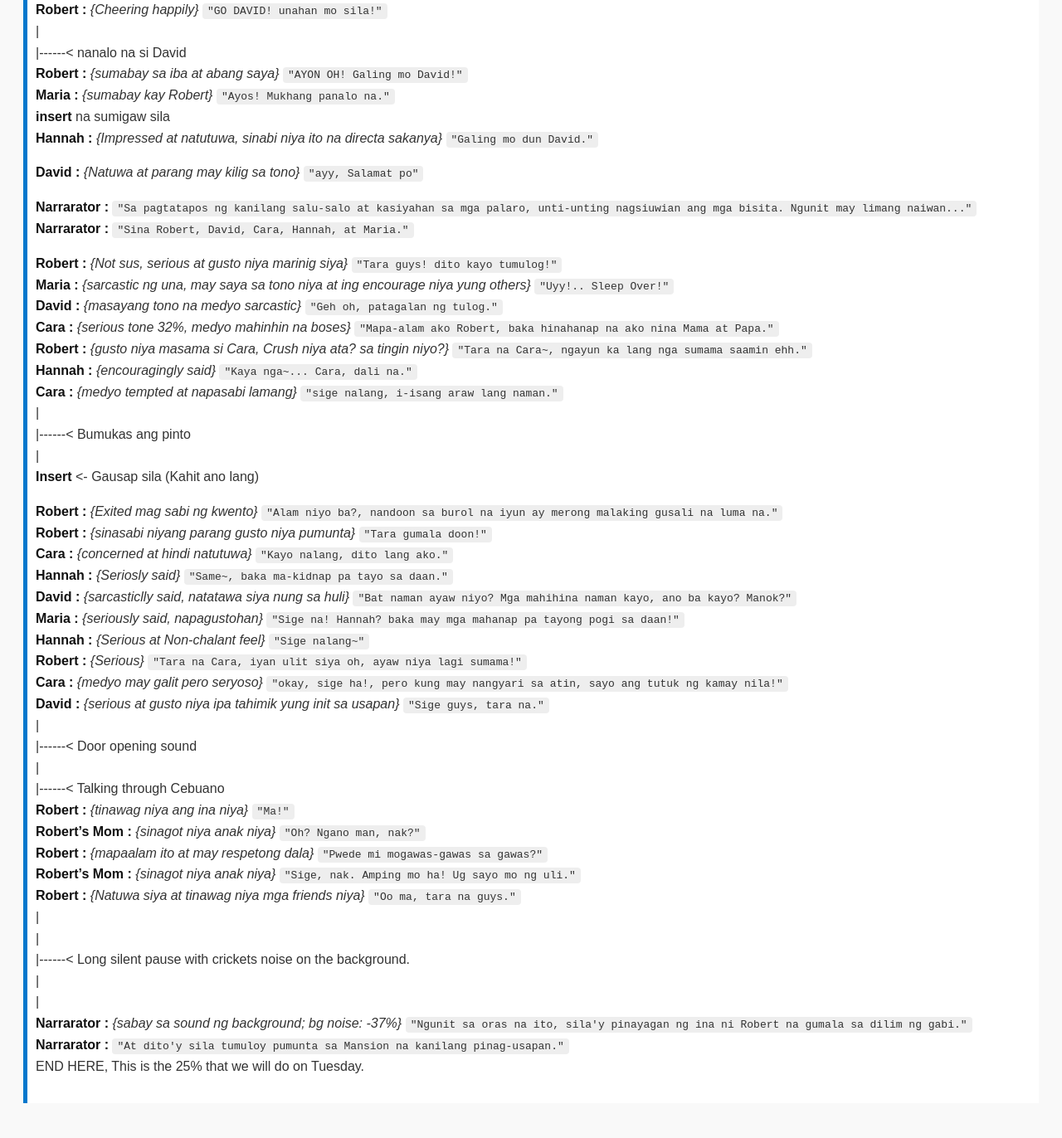
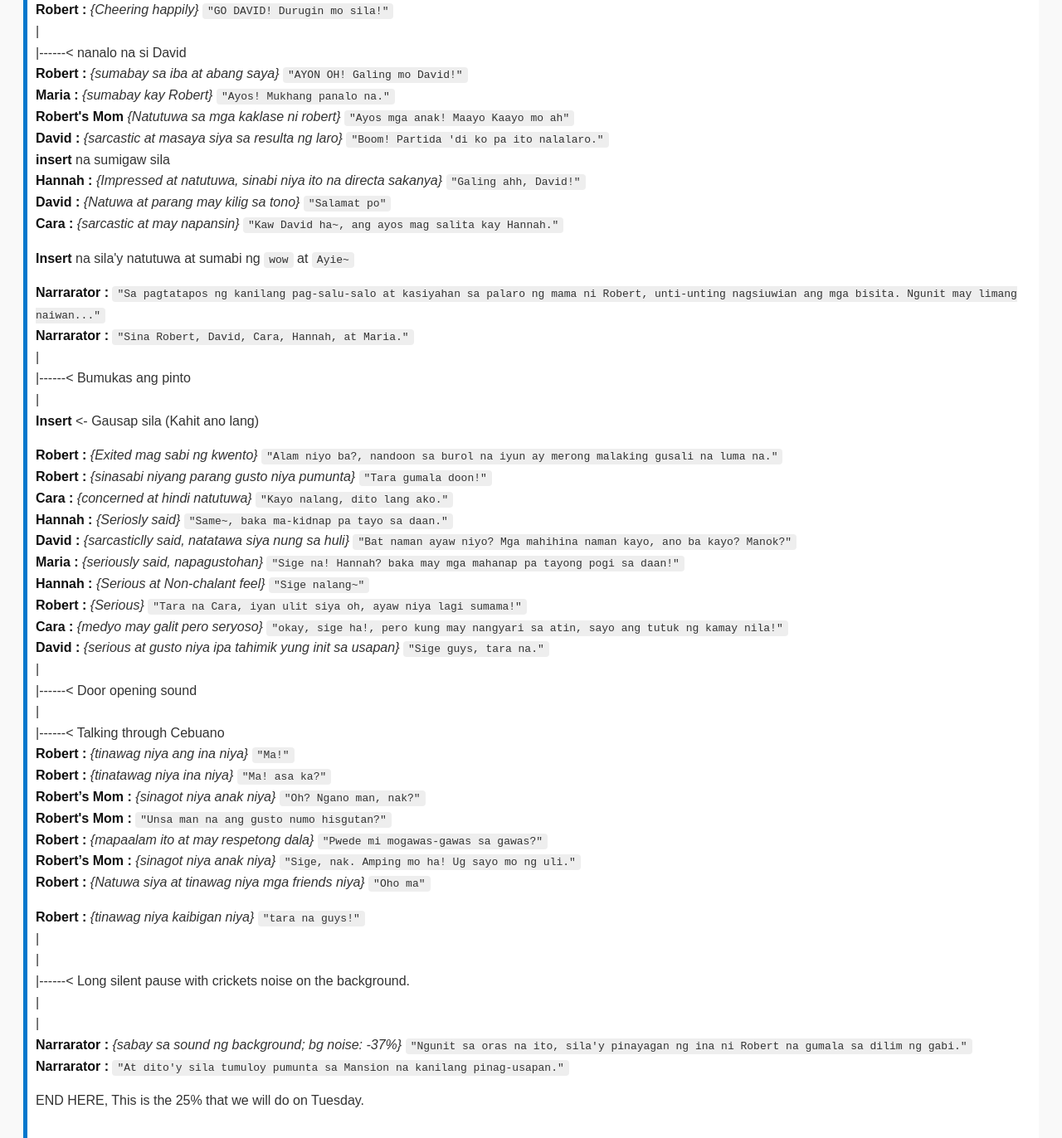
Before and after one commit to kean-lang/Media-Arts---Projects, a plain HTML site: page Radio_Script.html in a window 1280 px wide. Shown: the part 3286-4658 px from the top of the page at 83% size. Drawn offline with Linux system fonts and the light colour scheme.

Commit message:
Update Radio_Script.html
What the

```diff
--- a/Radio_Script.html
+++ b/Radio_Script.html
@@ -113,35 +113,32 @@
   <strong>Cara :</strong> <em>{kindly said, direct at ma respeto at soft}</em> <code>"mapaalam lang po ako."</code>    <br />
   |  <br />
   |  <br />
-  |------< Long silent pause  <br />
+  |------< Long silent pause with intro music  <br />
   |  <br />
   |  <br />
   <strong>Narrarator :</strong> <em>{Serious at bagong araw na tono}</em> <code>"Noong araw ng kanilang pagtatapos, nagtipon ang limang kabataan sa bahay ni Robert upang magdiwang. Masaya ang lahat—puno ng tawa, kwentuhan, at alaala. Ngunit sa gitna ng kasayahan, binanggit ni Robert ang isang bagay na bumalot ng katahimikan sa gabi… "</code>  <br />
   <strong>Narrarator :</strong> <em>{kasunod ng una niyang sinabi}</em> <code>"Isang lumang mansyon sa itaas ng burol."</code>  <br />
   <strong>Narrarator :</strong> <em>{kasunod din ito}</em> <code>"At dito nagsisimula… ang kwento ng limang kabataang pumasok sa bahay na hindi dapat pinasok."</code>  <br />
   |  <br />
-  |------< mid pause with background noice of a party  <br />
+  |------< mid pause with background noice of a group party  <br />
   |  <br />
   |  <br />
   <strong>Insert</strong> <- Crowd scraming happily  <br />
   |  <br />
-  <strong>Robert :</strong> <em>{Cheering happily}</em> <code>"GO DAVID! unahan mo sila!"</code>  <br />
+  <strong>Robert :</strong> <em>{Cheering happily}</em> <code>"GO DAVID! Durugin mo sila!"</code>  <br />
   |  <br />
   |------< nanalo na si David  <br />
   <strong>Robert :</strong> <em>{sumabay sa iba at abang saya}</em> <code>"AYON OH! Galing mo David!"</code>  <br />
   <strong>Maria :</strong> <em>{sumabay kay Robert}</em> <code>"Ayos! Mukhang panalo na."</code>  <br />
+  <strong>Robert's Mom</strong> <em>{Natutuwa sa mga kaklase ni robert}</em> <code>"Ayos mga anak! Maayo Kaayo mo ah"</code>  <br />
+  <strong>David :</strong> <em>{sarcastic at masaya siya sa resulta ng laro}</em> <code>"Boom! Partida 'di ko pa ito nalalaro."</code>  <br />
   <strong>insert</strong> na sumigaw sila<br />
-  <strong>Hannah :</strong> <em>{Impressed at natutuwa, sinabi niya ito na directa sakanya}</em> <code>"Galing mo dun David."</code></p>
-  <p><strong>David :</strong> <em>{Natuwa at parang may kilig sa tono}</em> <code>"ayy, Salamat po"</code></p>
-  <p><strong>Narrarator :</strong> <code>"Sa pagtatapos ng kanilang salu-salo at kasiyahan sa mga palaro, unti-unting nagsiuwian ang mga bisita. Ngunit may limang naiwan..."</code>  <br />
-  <strong>Narrarator :</strong> <code>"Sina Robert, David, Cara, Hannah, at Maria."</code></p>
-  <p><strong>Robert :</strong> <em>{Not sus, serious at gusto niya marinig siya}</em> <code>"Tara guys! dito kayo tumulog!"</code>  <br />
-  <strong>Maria :</strong> <em>{sarcastic ng una, may saya sa tono niya at ing encourage niya yung others}</em> <code>"Uyy!.. Sleep Over!"</code>  <br />
-  <strong>David :</strong> <em>{masayang tono na medyo sarcastic}</em> <code>"Geh oh, patagalan ng tulog."</code>  <br />
-  <strong>Cara :</strong> <em>{serious tone 32%, medyo mahinhin na boses}</em> <code>"Mapa-alam ako Robert, baka hinahanap na ako nina Mama at Papa."</code>  <br />
-  <strong>Robert :</strong> <em>{gusto niya masama si Cara, Crush niya ata? sa tingin niyo?}</em> <code>"Tara na Cara~, ngayun ka lang nga sumama saamin ehh."</code>  <br />
-  <strong>Hannah :</strong> <em>{encouragingly said}</em> <code>"Kaya nga~... Cara, dali na."</code>  <br />
-  <strong>Cara :</strong> <em>{medyo tempted at napasabi lamang}</em> <code>"sige nalang, i-isang araw lang naman."</code>  <br />
+  <strong>Hannah :</strong> <em>{Impressed at natutuwa, sinabi niya ito na directa sakanya}</em> <code>"Galing ahh, David!"</code><br />
+  <strong>David :</strong> <em>{Natuwa at parang may kilig sa tono}</em> <code>"Salamat po"</code><br />
+  <strong>Cara :</strong> <em>{sarcastic at may napansin}</em> <code>"Kaw David ha~, ang ayos mag salita kay Hannah."</code>    </p>
+  <p><strong>Insert</strong> na sila'y natutuwa at sumabi ng <code>wow</code> at <code>Ayie~</code>  </p>
+  <p><strong>Narrarator :</strong> <code>"Sa pagtatapos ng kanilang pag-salu-salo at kasiyahan sa palaro ng mama ni Robert, unti-unting nagsiuwian ang mga bisita. Ngunit may limang naiwan..."</code>  <br />
+  <strong>Narrarator :</strong> <code>"Sina Robert, David, Cara, Hannah, at Maria."</code>  <br />
   |  <br />
   |------< Bumukas ang pinto  <br />
   |  <br />
@@ -161,18 +158,21 @@
   |  <br />
   |------< Talking through Cebuano  <br />
   <strong>Robert :</strong> <em>{tinawag niya ang ina niya}</em> <code>"Ma!"</code>  <br />
-  <strong>Robert’s Mom :</strong> <em>{sinagot niya anak niya}</em> <code>"Oh? Ngano man, nak?"</code>  <br />
+  <strong>Robert :</strong> <em>{tinatawag niya ina niya}</em> <code>"Ma! asa ka?"</code>  <br />
+  <strong>Robert’s Mom :</strong> <em>{sinagot niya anak niya}</em> <code>"Oh? Ngano man, nak?"</code> <br />
+  <strong>Robert's Mom :</strong> <code>"Unsa man na ang gusto numo hisgutan?"</code>  <br />
   <strong>Robert :</strong> <em>{mapaalam ito at may respetong dala}</em> <code>"Pwede mi mogawas-gawas sa gawas?"</code>  <br />
   <strong>Robert’s Mom :</strong> <em>{sinagot niya anak niya}</em> <code>"Sige, nak. Amping mo ha! Ug sayo mo ng uli."</code>  <br />
-  <strong>Robert :</strong> <em>{Natuwa siya at tinawag niya mga friends niya}</em> <code>"Oo ma, tara na guys."</code>  <br />
+  <strong>Robert :</strong> <em>{Natuwa siya at tinawag niya mga friends niya}</em> <code>"Oho ma"</code>  </p>
+  <p><strong>Robert :</strong> <em>{tinawag niya kaibigan niya}</em> <code>"tara na guys!"</code>    <br />
   |  <br />
   |  <br />
   |------< Long silent pause with crickets noise on the background.  <br />
   |  <br />
   |  <br />
   <strong>Narrarator :</strong> <em>{sabay sa sound ng background; bg noise: -37%}</em> <code>"Ngunit sa oras na ito, sila'y pinayagan ng ina ni Robert na gumala sa dilim ng gabi."</code>  <br />
-  <strong>Narrarator :</strong> <code>"At dito'y sila tumuloy pumunta sa Mansion na kanilang pinag-usapan."</code>  <br />
-  END HERE, This is the 25% that we will do on Tuesday.</p>
+  <strong>Narrarator :</strong> <code>"At dito'y sila tumuloy pumunta sa Mansion na kanilang pinag-usapan."</code> </p>
+  <p>END HERE, This is the 25% that we will do on Tuesday.</p>
 </blockquote>
 
 
```
